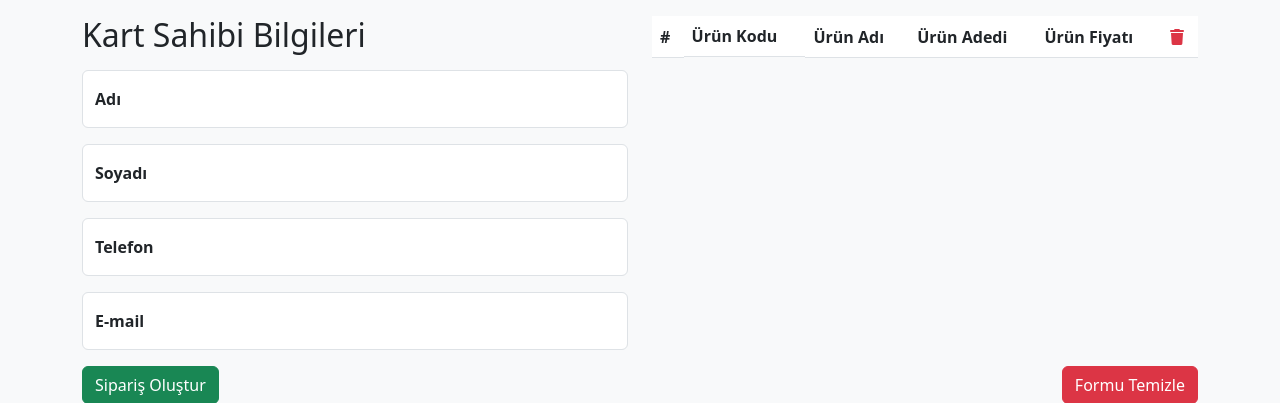
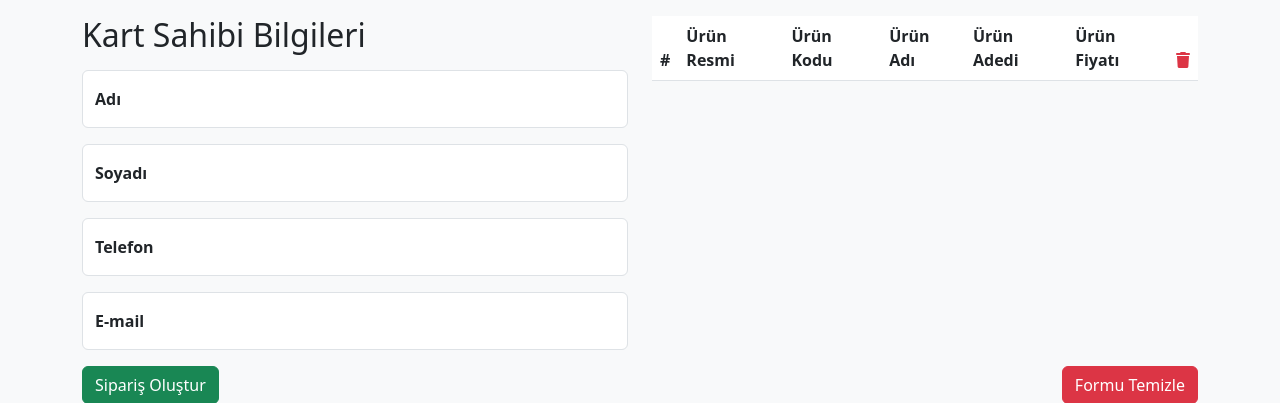
Before and after one commit to Mertalb18/skalapromosyon, a Django app: page /mail-order/ in a window 1280 px wide. Shown: the part 107-510 px from the top of the page. Run offline with Django 4.2, Linux system fonts and the light colour scheme; data comes from the database, SQL or seed files in the repository; both versions use the stored data as it was after the commit; lists and menus that the app fills with data are empty; some libraries are stand-ins or nearby versions.

Commit message:
Product image changes can add cart. If you choose one of the image of the product, you can add to the cart. You can see which image you added to the cart in mail-order.html. TODO-- If you add same product with different images, the first one added and just quantity increases. TODO-- Sending mail with images should be adjust. TODO-- Breadcrump should be get the names istead of urls because urls got slug names.

```diff
--- a/product/cart.py
+++ b/product/cart.py
@@ -1,23 +1,22 @@
 from decimal import Decimal
 from django.conf import settings
 from .models import Product
-
 
 class Cart:
     def __init__(self, request):
         self.session = request.session
         cart = self.session.get(settings.CART_SESSION_ID)
         if not cart:
-            cart = self.session[
-                settings.CART_SESSION_ID] = {}
+            cart = self.session[settings.CART_SESSION_ID] = {}
         self.cart = cart
 
-    def add(self, product, quantity, override_quantity=False):
+    def add(self, product, quantity=1, override_quantity=False, selected_image_url=None):
         product_id = str(product.id)
         if product_id not in self.cart:
             self.cart[product_id] = {
                 "code": product.productCode,
                 "name": product.productName,
+                "image": selected_image_url or product.productImage.url,  # Use selected image URL if provided,
                 "quantity": 0,
                 "price": str(product.productPrice)
                 }
--- a/product/models.py
+++ b/product/models.py
@@ -53,9 +53,17 @@ class Product(models.Model):
         super().save(*args, **kwargs)
 
     def delete(self, *args, **kwargs):
+        # Delete the main image first
+        if self.productImage:
+            try:
+                os.remove(self.productImage.path)
+            except FileNotFoundError:
+                pass
+
         # Delete all images associated with the product
         for image in self.images.all():
             image.delete()
+
         super().delete(*args, **kwargs)
 
     def get_absolute_url(self):
--- a/product/templates/product/mail-order.html
+++ b/product/templates/product/mail-order.html
@@ -43,7 +43,8 @@
                     <thead>
                         <tr>
                             <th scope="col">#</th>
-                            <th scope="col" class="d-none d-sm-block">Ürün Kodu</th>
+                            <th scope="col">Ürün Resmi</th>
+                            <th scope="col">Ürün Kodu</th>
                             <th scope="col">Ürün Adı</th>
                             <th scope="col">Ürün Adedi</th>
                             <th scope="col">Ürün Fiyatı</th>
@@ -53,9 +54,10 @@
                     </thead>
                     <tbody>
                         {% for item in cart %}
-                        <tr>
+                        <tr class="text-center">
                             <th scope="col">{{ forloop.counter }}</th>
-                            <th scope="col" class="d-none d-sm-block">{{ item.code }}</th>
+                            <th scope="col"><img src="{{ item.image }}" alt="{{ item.name }}" width="50"></th>
+                            <th scope="col">{{ item.code }}</th>
                             <th scope="col">{{ item.name }}</th>
                             <th scope="col">{{ item.quantity }}</th>
                             <th scope="col">{{ item.price }}</th>
--- a/product/views.py
+++ b/product/views.py
@@ -81,13 +81,13 @@ def search(request):
 def cart_add(request, id):
     cart = Cart(request)
     product = get_object_or_404(Product, id=id)
-
-    if request.method == "POST":
-        quantity = int(request.POST["quantity"])
+    quantity = int(request.POST["quantity"])
+    selected_image_url = request.POST.get('selected_image_url')  # Get the selected image URL
 
     try:
         cart.add(product=product,
                 quantity=quantity,
+                selected_image_url=selected_image_url,
                 override_quantity=False
                 )
         messages.success(request, "Ürün başarı ile eklendi.")
```
Also changed, not shown: product/templates/product/product-details.html (+14 -9 lines), db.sqlite3.
